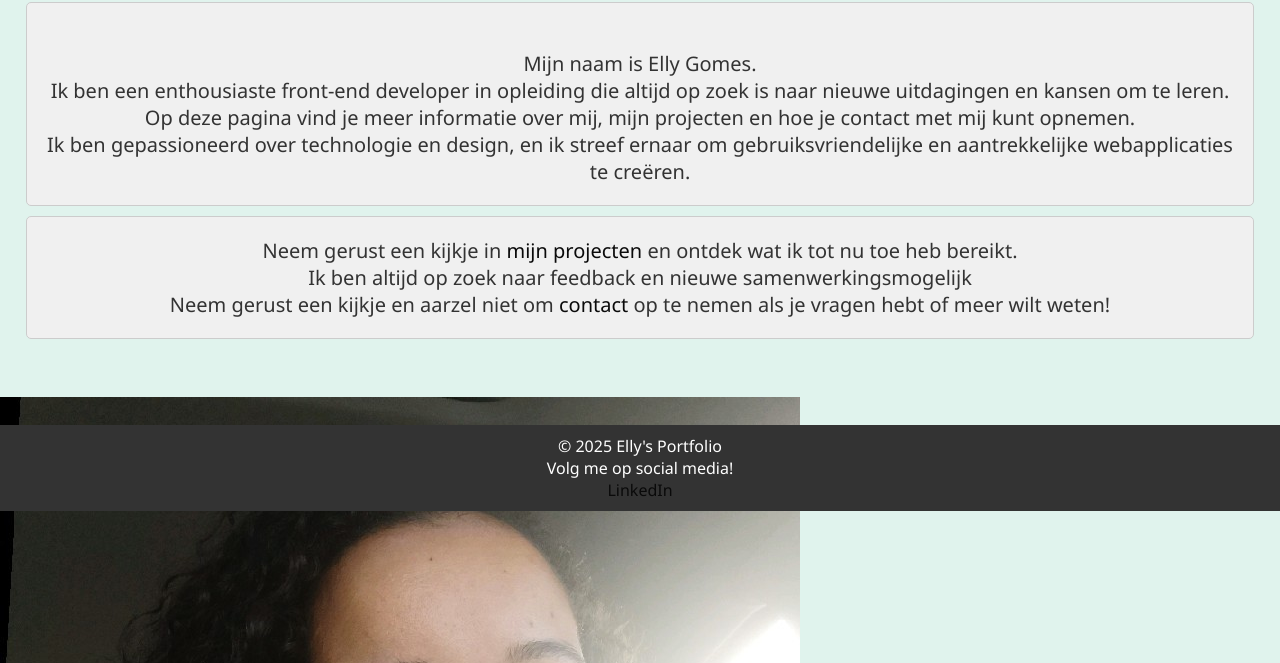
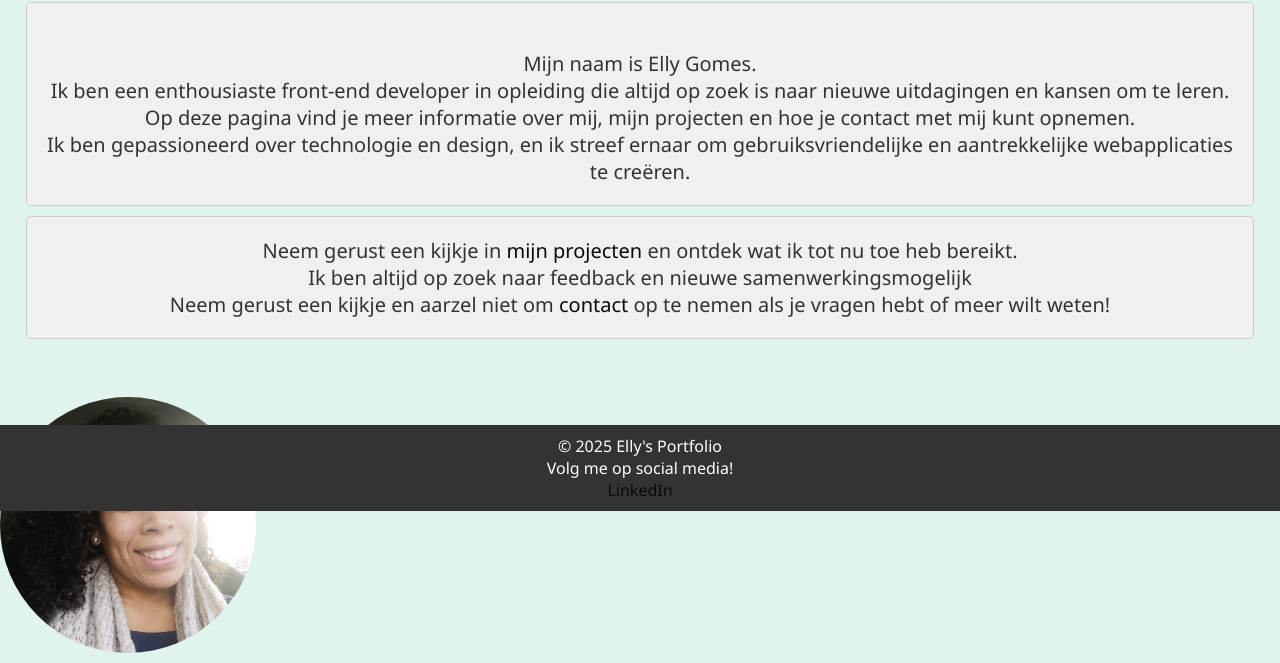
Before and after one commit to ElG87/mijn-eigen-website, a plain HTML site: page index.html in a window 1280 px wide. Shown: the part 289-952 px from the top of the page. Drawn offline with Linux system fonts and the light colour scheme; files whose address does not match are found by name.

Commit message:
Mijn foto een id gegeven en gestyled

```diff
--- a/Css/styles.css
+++ b/Css/styles.css
@@ -80,6 +80,13 @@ main {
     text-decoration: underline;
 }
 
+/* Mijn foto */
+#mijn-foto {
+    max-width: 20%;
+    height: auto;
+    border-radius: 50%;
+}
+
 /* Footer styling */
 footer {
     background-color: #333;
--- a/index.html
+++ b/index.html
@@ -37,7 +37,7 @@
                 </div>
             </section>
             <section>
-                <img src="Afbeeldingen/Mijn foto.jpeg" alt="Mijn foto">
+                <img id="mijn-foto" src="Afbeeldingen/Mijn foto.jpeg" alt="Mijn foto">
             </section>
         </main>
         <!-- Footer -->
```
